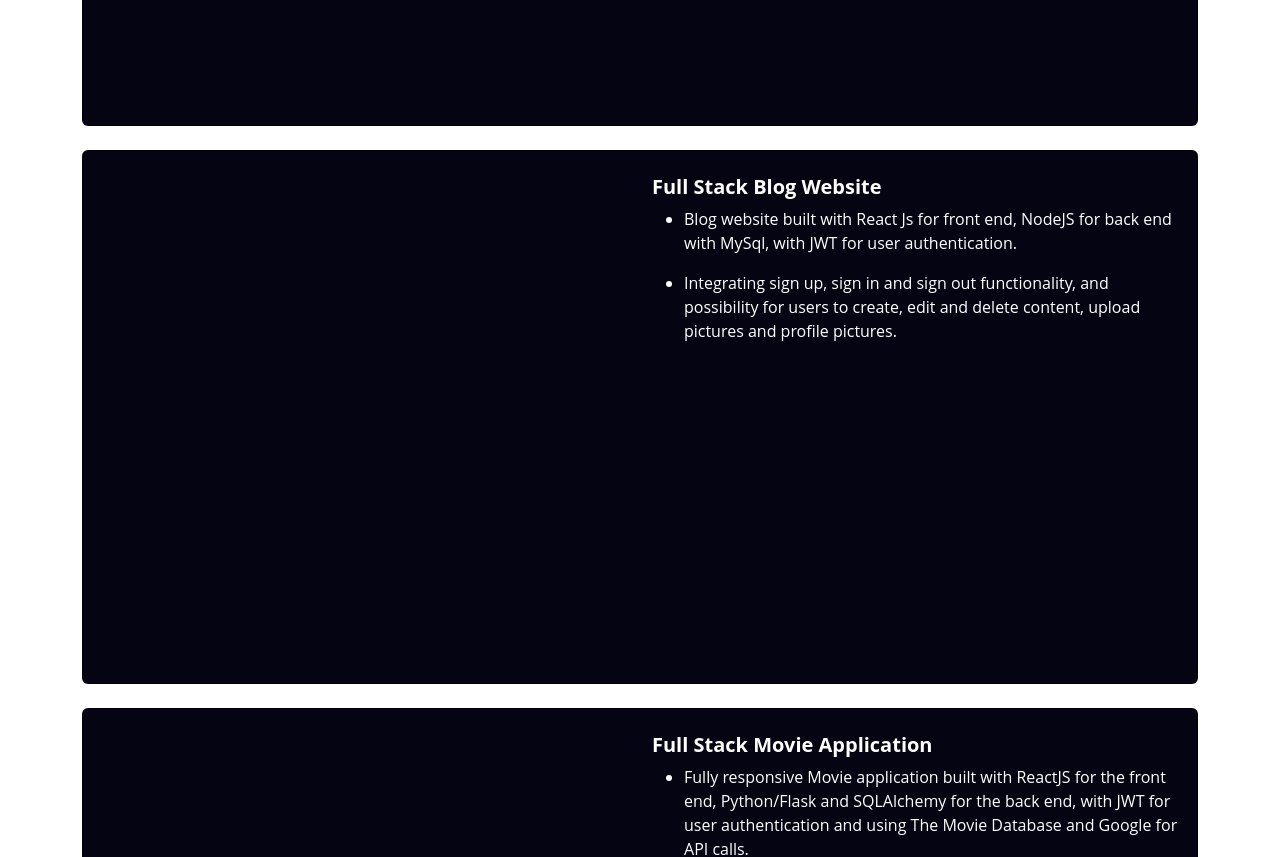
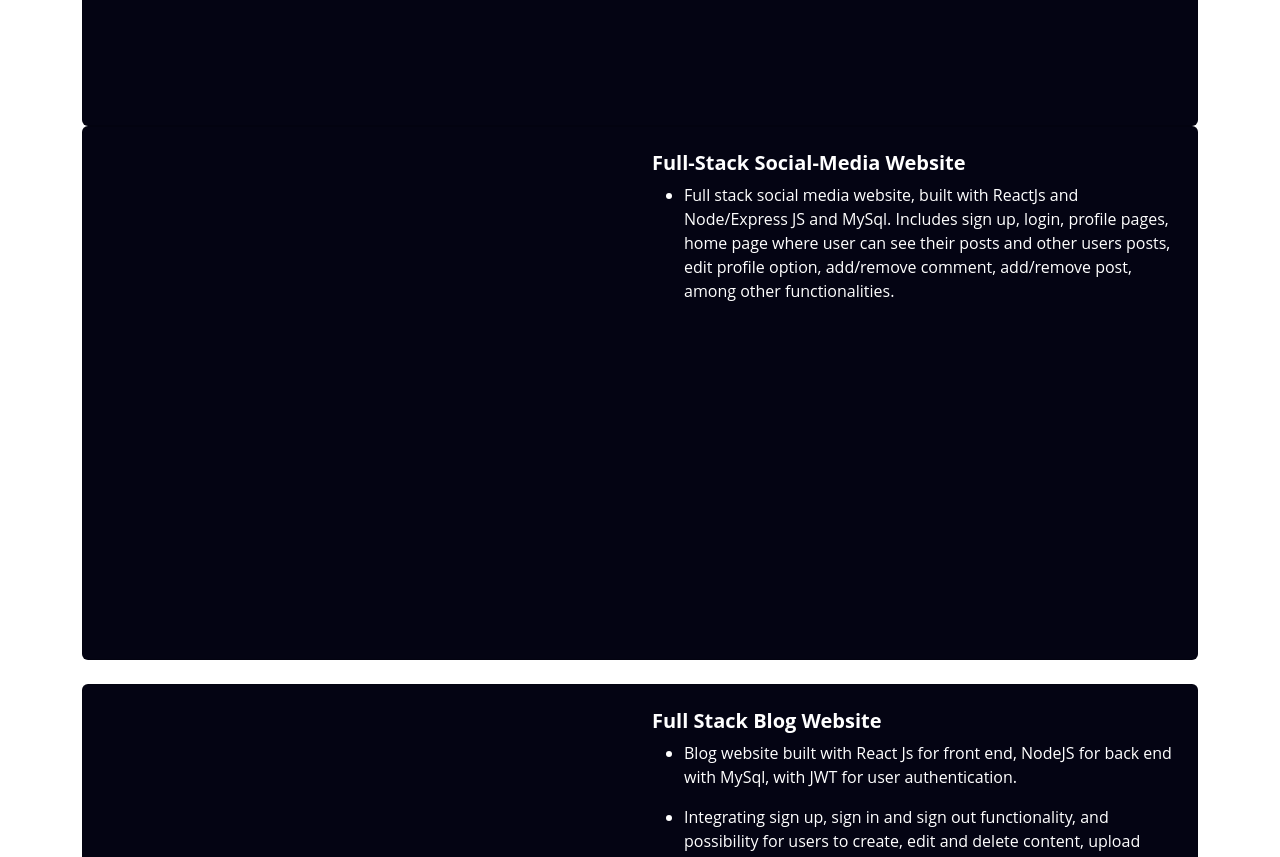
Before and after one commit to JackCaldwellNichols/portfolio-site, a React (Create React App) app: page /portfolio in a window 1280 px wide. Shown: the part 480-1337 px from the top of the page. Built offline with nearby package versions, Linux system fonts and the light colour scheme.

Commit message:
social media project

```diff
--- a/src/component/Portfolio.jsx
+++ b/src/component/Portfolio.jsx
@@ -19,6 +19,25 @@ const Portfolio = () => {
             <ul>
               <li>
                 <p>E-commerce page offering a range of items, built with React JS and Google Firebase, with sign in / sign out funtionality along with Google PopUp. </p>
+              </li>
+            </ul>
+         </div>
+      </div>
+      </div>
+       <div className='card p-3'>
+      <div className='card-content row' style={{height: '500px'}}>
+        <div className='col-lg-6 col-md col-sm-1 p1'>
+          <ReactPlayer url={'https://www.youtube.com/watch?v=bBBA7Jh0l3w'} width="100%" height="100%" controls />
+         </div>
+         <div className='col-lg-6 col-md col-sm-1 p1 mt-2'>
+            <h5>
+              <strong>
+                Full-Stack Social-Media Website
+              </strong>
+            </h5>
+            <ul>
+              <li>
+                <p>Full stack social media website, built with ReactJs and Node/Express JS and MySql. Includes sign up, login, profile pages, home page where user can see their posts and other users posts, edit profile option, add/remove comment, add/remove post, among other functionalities.  </p>
               </li>
             </ul>
          </div>
```
